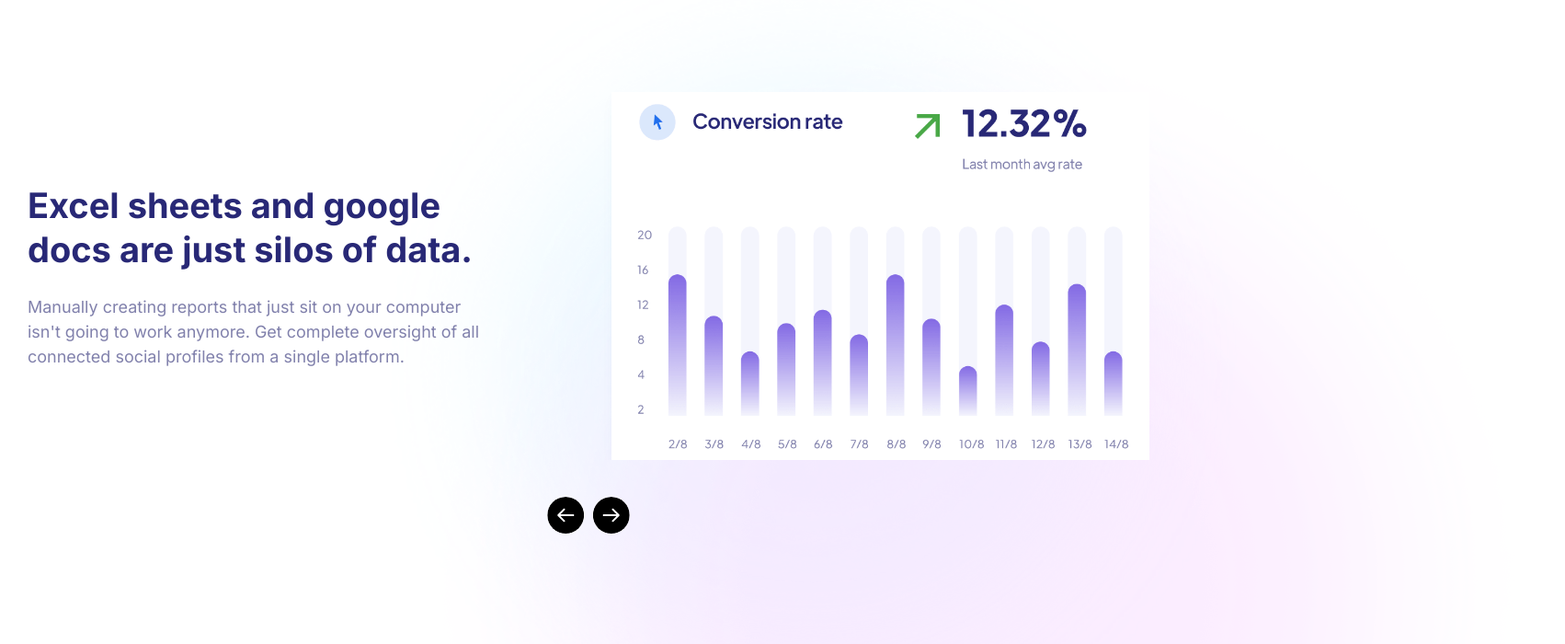
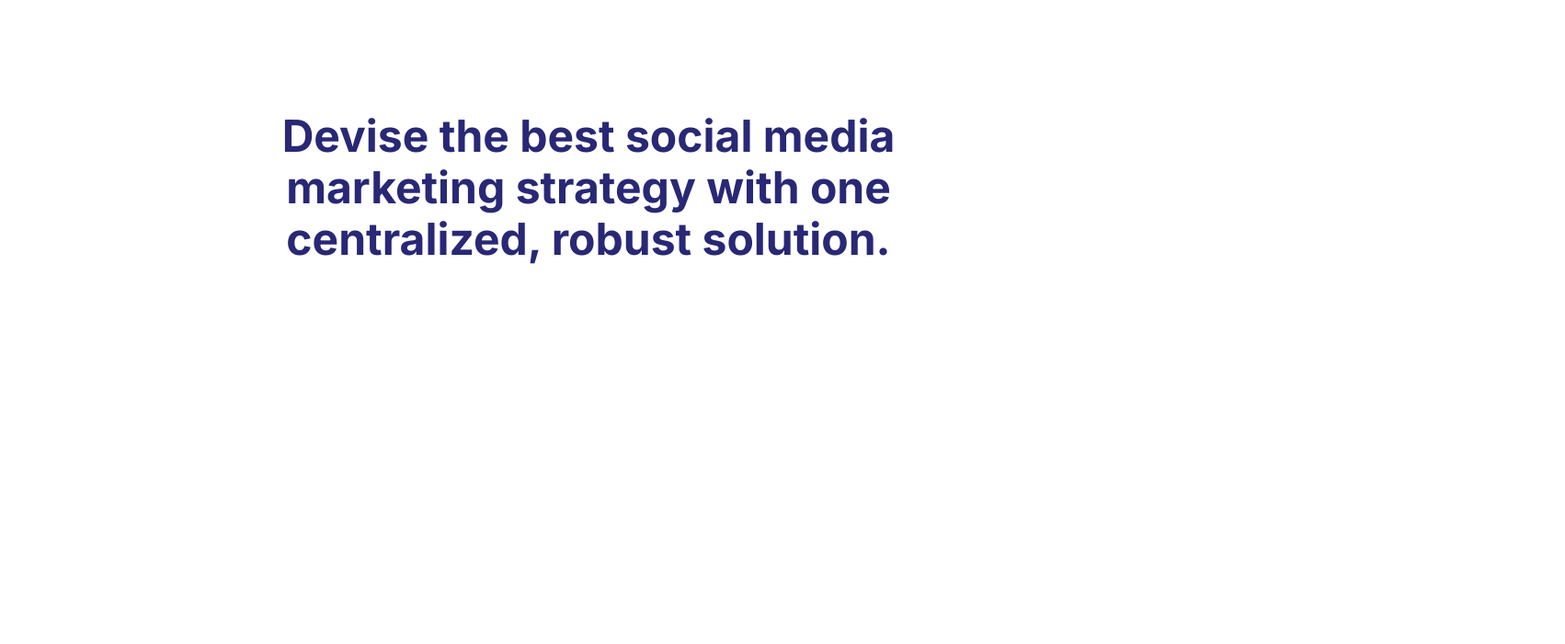
Before and after one commit to RaulAcostaDeveloper/my-web-design-1-template, a Next.js app: page / in a window 1280 px wide. Shown: the top 700 px of the page at 92% size, 1702 px wide, since content can reach past the window. Built offline with nearby package versions, Linux system fonts and the light colour scheme.

Commit message:
FixProblemSection JSON

```diff
--- a/src/app/page.tsx
+++ b/src/app/page.tsx
@@ -55,8 +55,8 @@ export default function Home() {
       <HeroSection/> */}
       {/* <LogoSection/> */}
       {/* <ProblemSection/> */}
-      <CauseSection />
-      {/* <FixProblemSection/> */}
+      {/* <CauseSection /> */}
+      <FixProblemSection/>
       {/* <FixProblemInnerSection1/> */}
       {/* <FixProblemInnerSection2/> */}
       {/* <TestimonialSection/> */}
--- a/src/styledComponents/fixProblemSection/FixProblemSection.tsx
+++ b/src/styledComponents/fixProblemSection/FixProblemSection.tsx
@@ -1,9 +1,12 @@
+const contentOfFixProblemSection = {
+    title: 'Devise the best social media marketing strategy with one centralized, robust solution.'
+}
 export const FixProblemSection = () => {
     return (
         <section className="fix-problem-section" data-aos="fade-up">
             <div className="container">
                 <div className="fix-problem-content">
-                    <h2>Devise the best social media marketing strategy with one centralized, robust solution.</h2>
+                    <h2>{contentOfFixProblemSection.title}</h2>
                 </div>
             </div>
         </section>
```
